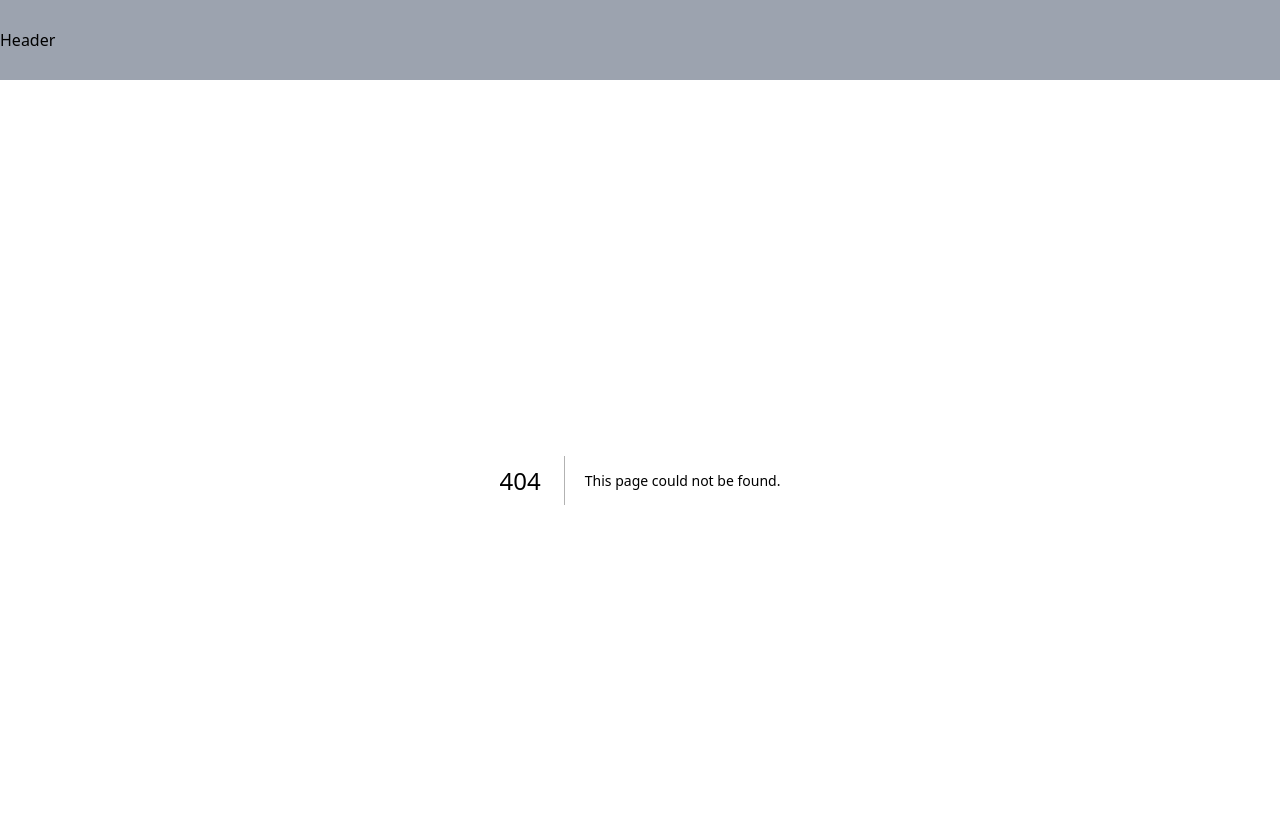
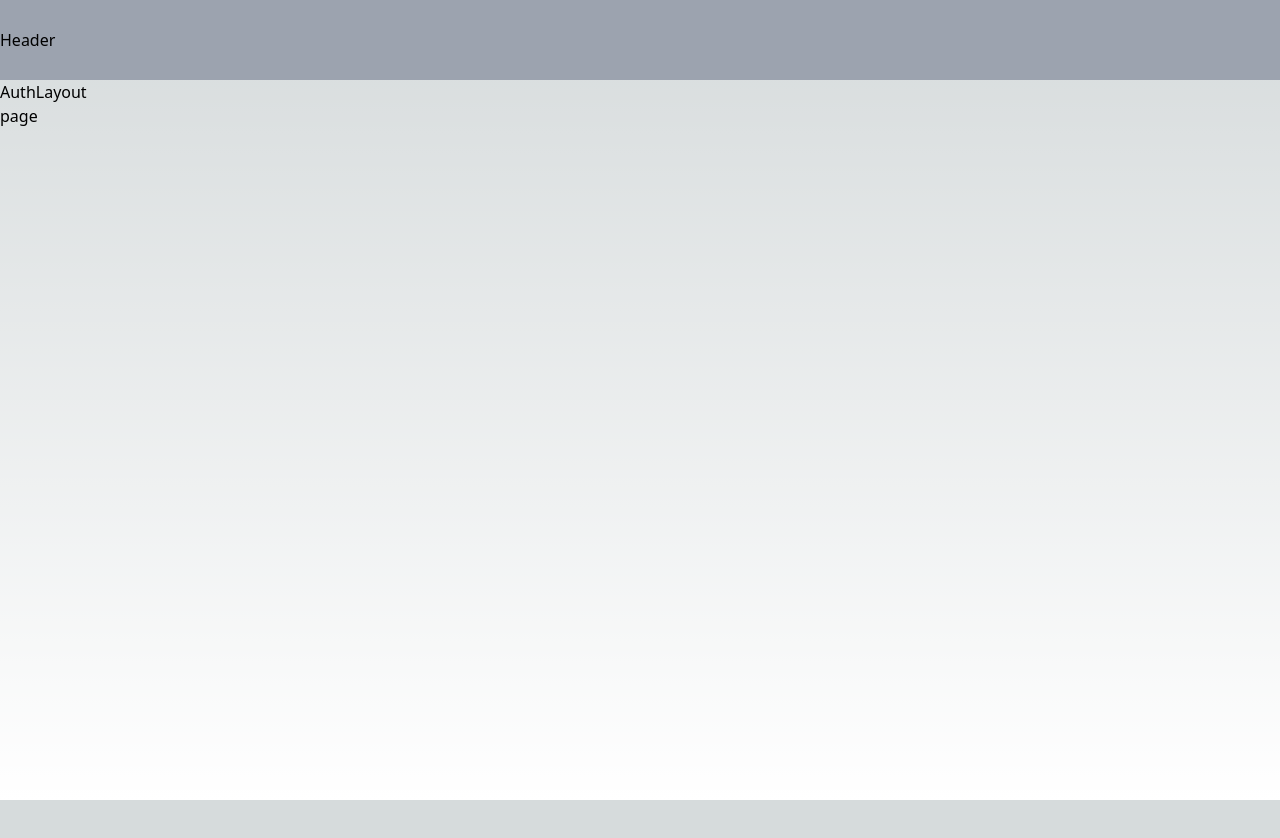
Before and after one commit to ffrezende/next13-boilerplate, a Next.js app: page /auth/signin in a window 1280 px wide. Before the commit this address had no page. Shown: the top 838 px of the page. After the commit the page ends 800 px from the top, so only its background shows below. Built offline with nearby package versions, Linux system fonts and the light colour scheme.

Commit message:
Auth layout structure

```diff
--- /dev/null
+++ b/src/app/auth/layout.tsx
@@ -0,0 +1,14 @@
+import { ReactNode } from 'react'
+
+interface AuthLayoutProp {
+  children: ReactNode
+}
+
+export default function AuthLayout({ children }: AuthLayoutProp) {
+  return (
+    <div>
+      <h1>AuthLayout</h1>
+      {children}
+    </div>
+  )
+}
--- /dev/null
+++ b/src/app/auth/signin/page.tsx
@@ -0,0 +1,3 @@
+export default function Login() {
+  return <div>page</div>
+}
--- a/src/app/page.tsx
+++ b/src/app/page.tsx
@@ -1,4 +1,3 @@
-import Image from 'next/image'
 import Link from 'next/link'
 
 export default function Home() {
```
